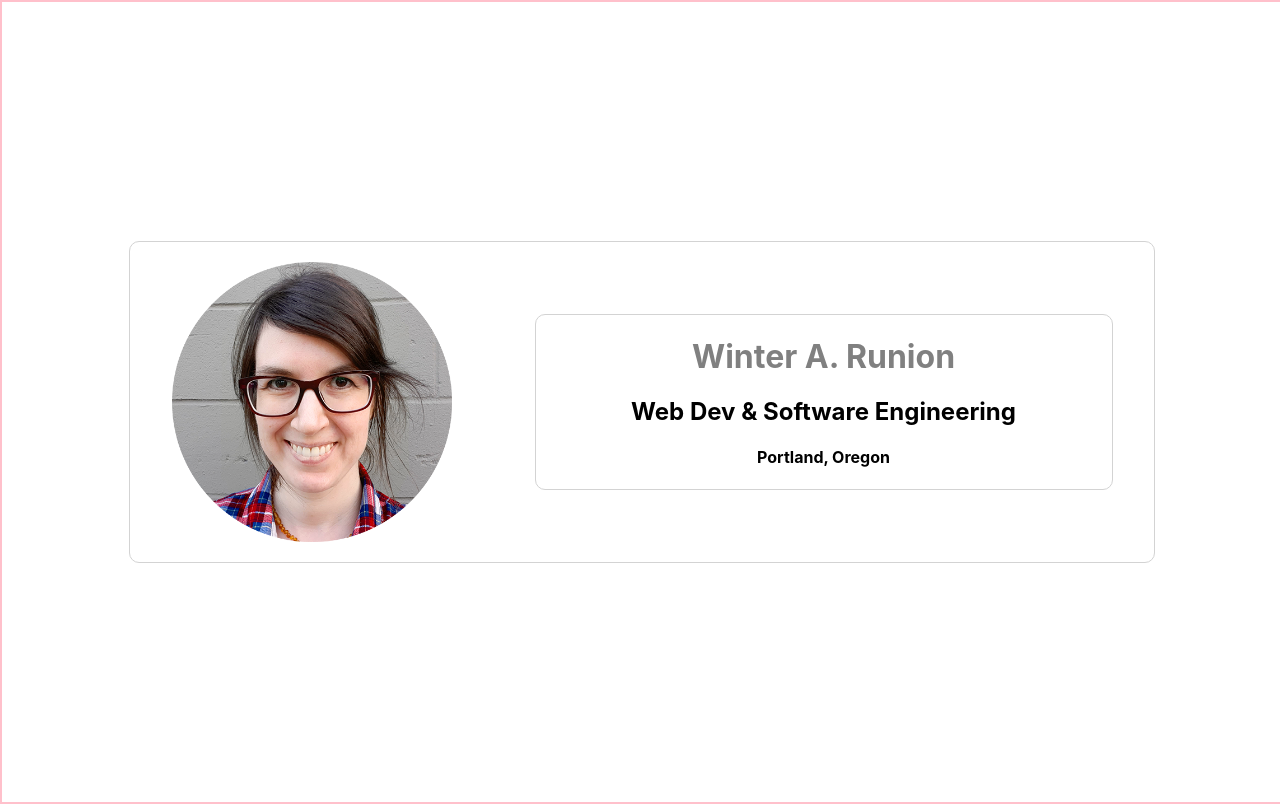
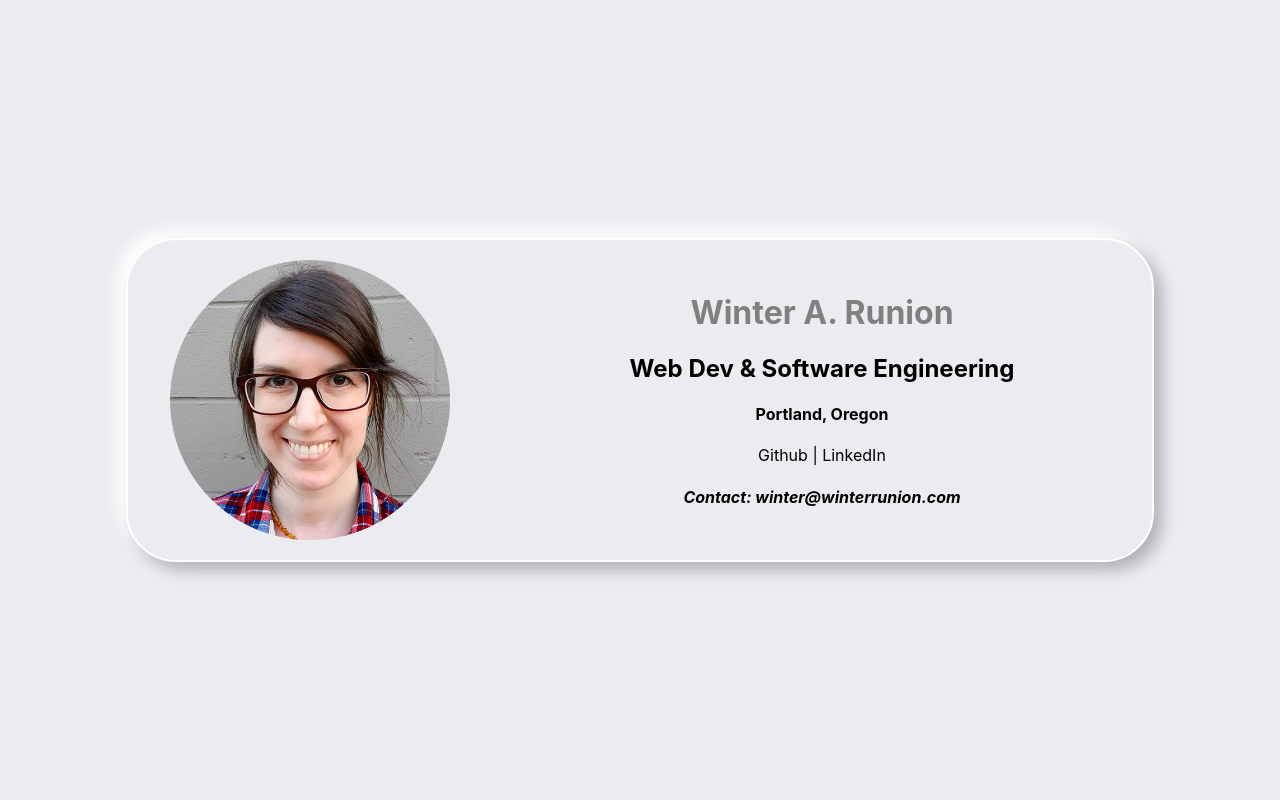
Before and after one commit to wrunion/winter-runion-design, a React (Create React App) app: page / in a window 1280 px wide. Built offline with nearby package versions, Linux system fonts and the light colour scheme.

Commit message:
Add box-shadow styling.

```diff
--- a/src/components/About.css
+++ b/src/components/About.css
@@ -4,17 +4,32 @@
   width: 100vw;
   align-items: center;
   justify-content: center;
-  border: 2px solid pink;
+  /* background-color: #EAF0F8; */
+  /* background-color: #efeaea; */
+  background-color: #ebecf0;
+  /* border: 2px solid pink; */
+  /* background-color: #afd275; */
+
 }
 
 .About {
-  border: 1px lightgrey solid;
+  /* border: 1px white solid; */
   border-radius: 10px;
   width: 80vw;
   height: 40vh;
   display: flex;
   align-items: center;
   justify-content: space-around;
+  /* background-color: #efeaea; */
+  background-color: #ebecf0;
+  /* box-shadow:
+  12px 12px 16px 0 rgba(0, 0, 0, 0.25),
+  -8px -8px 12px 0 rgba(255, 255, 255, 0.3); */
+  border: 2px solid white;
+  box-shadow:
+  8px 8px 16px 0 rgba(0, 0, 0, 0.25),
+  -8px -8px 16px 0 rgba(255, 255, 255);
+  border-radius: 50px;
 }
 
 .About img {
@@ -23,9 +38,9 @@
 }
 
 .AboutText {
-  border: 1px solid lightgrey;
+  /* border: 1px solid lightgrey; */
   width: 45vw;
-  border-radius: 10px;
+  /* border-radius: 10px; */
   margin: 10px;
 }
 
--- a/src/components/AboutText.js
+++ b/src/components/AboutText.js
@@ -6,6 +6,8 @@ function AboutText() {
       <h1>Winter A. Runion</h1>
       <h2 className="subheader">Web Dev & Software Engineering</h2>
       <h4>Portland, Oregon</h4>
+      <p>Github | LinkedIn</p>
+      <h4 id="email"><em>Contact: winter@winterrunion.com</em></h4>
     </div>
   )
 }
```
